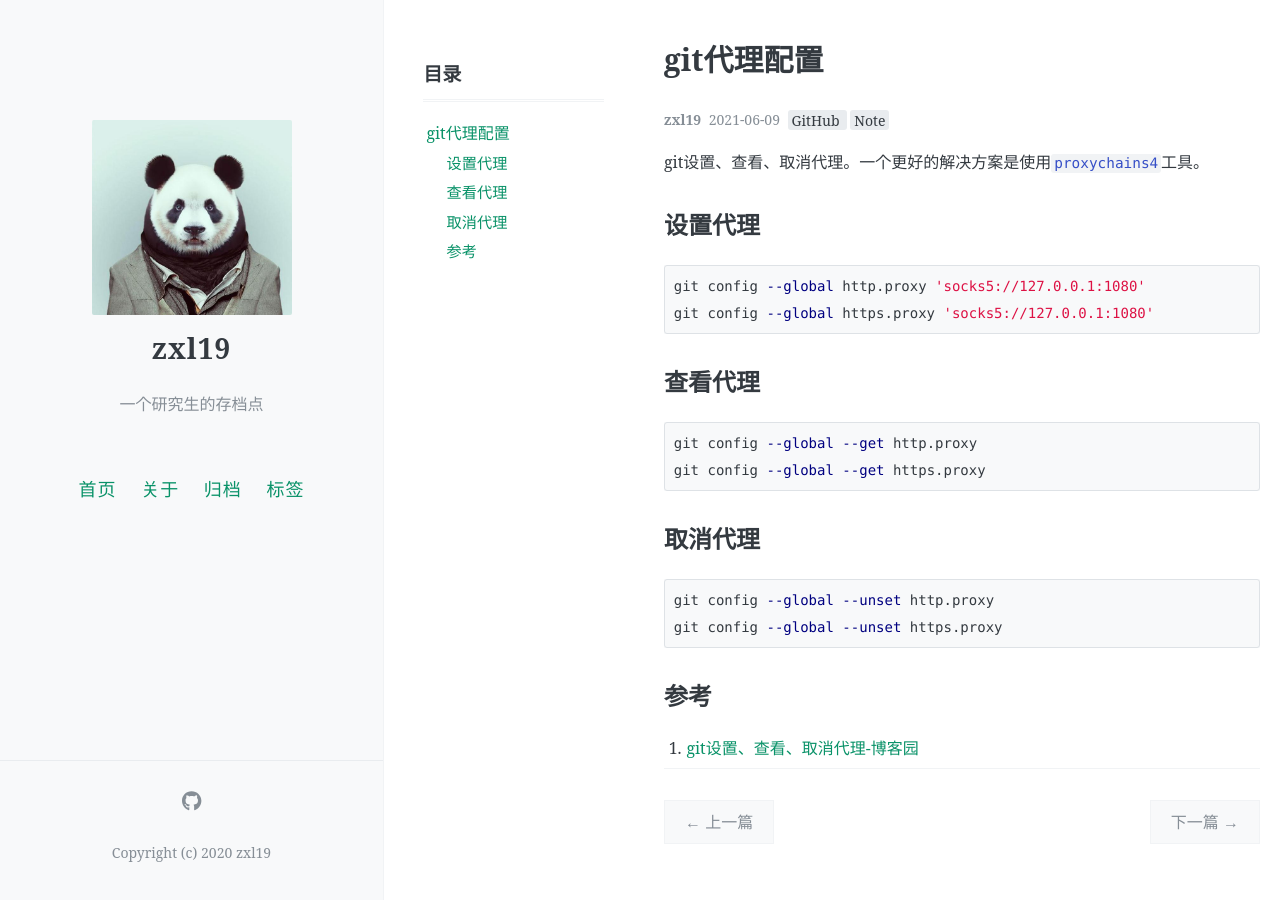
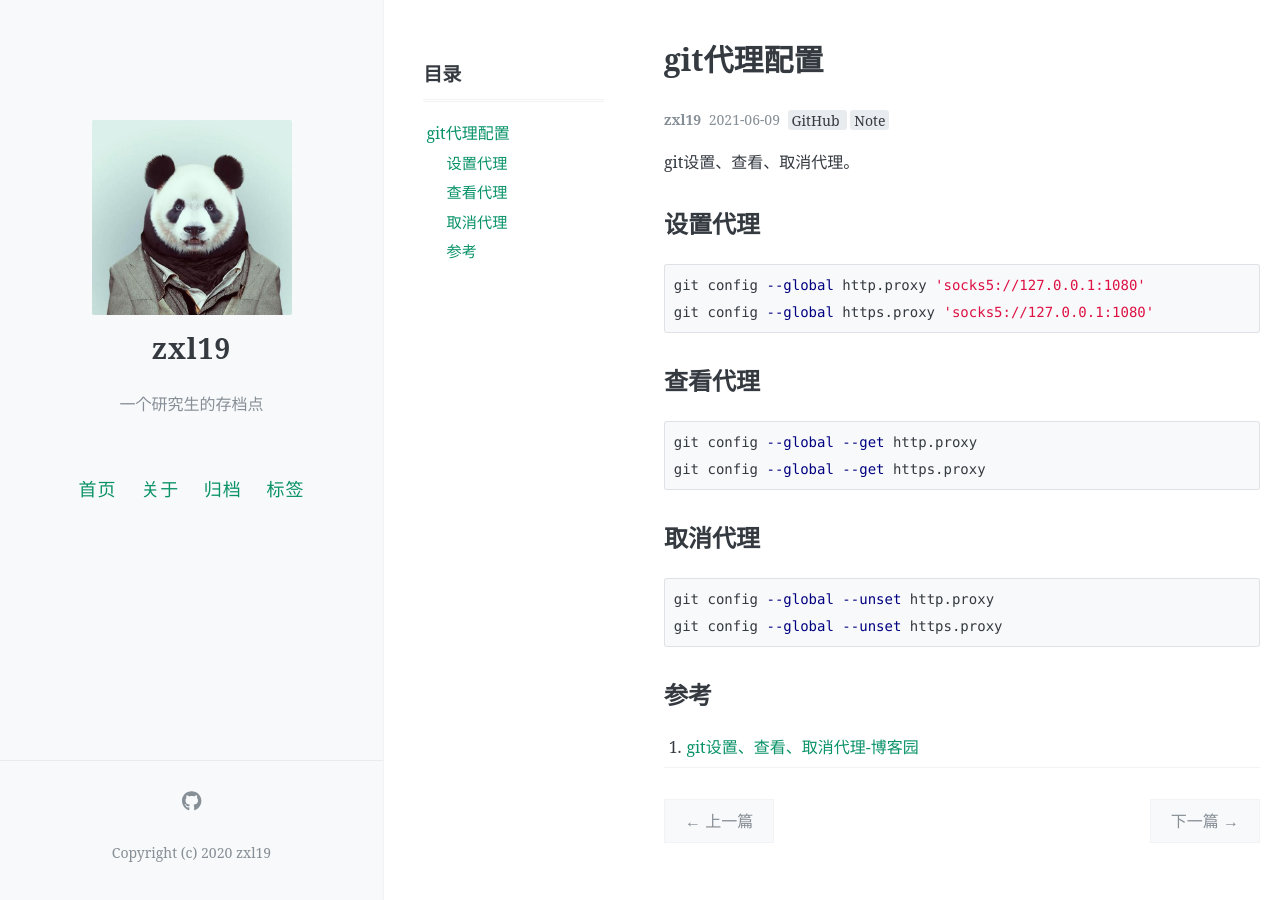
Before and after one commit to zxl19/zxl19.github.io, a Jekyll site: the page built from _posts/2021-06-09-git-proxy.md, in a window 1280 px wide. Built offline with Jekyll 4.4.1, drawn with Linux system fonts in a browser that asks for light colours; comment, search, counter and statistics services are not loaded.

Commit message:
Update Posts

```diff
--- a/_posts/2021-06-09-git-proxy.md
+++ b/_posts/2021-06-09-git-proxy.md
@@ -9,7 +9,7 @@ toc: true
 pinned: false
 ---
 
-git设置、查看、取消代理。一个更好的解决方案是使用`proxychains4`工具。
+git设置、查看、取消代理。
 
 <!-- more -->
 
```
Also changed, not shown: _posts/2020-06-24-ubuntu-installation.md (+2 -0 lines).
